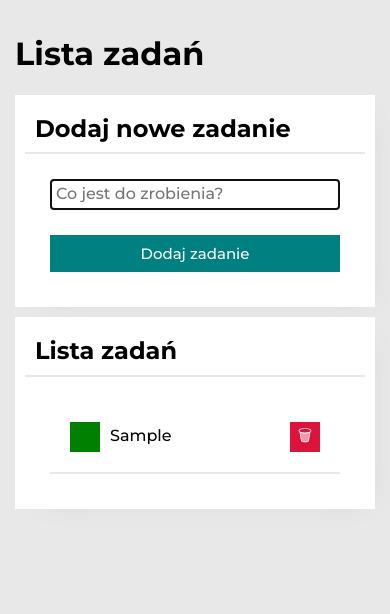
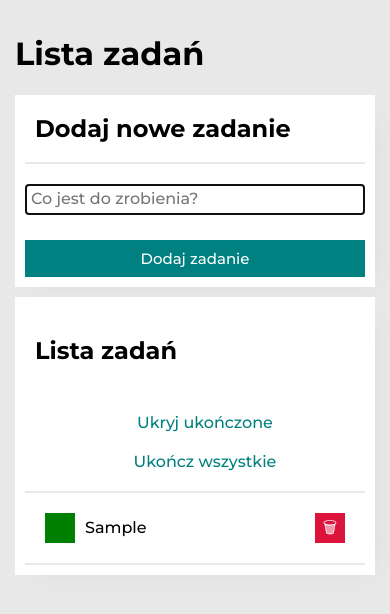
Before and after one commit to Anna-Malik/tasks-list, a plain HTML site: page index.html in a window 390 px wide. Both pictures are taken after typing "Sample" into the empty fields and a click on the button "Dodaj zadanie". Drawn offline with nearby package versions, Linux system fonts and the light colour scheme.

Commit message:
immutability, new buttons, transform&transition

```diff
--- a/css/section.css
+++ b/css/section.css
@@ -12,9 +12,12 @@
     background-color: teal;
     color: white;
     font-size: 15px;
+
 }
 
 .section__button:hover {
+    transform: scale(1.1);
+    transition: 0.5s;
     background-color: rgb(11, 171, 171);
 }
 
@@ -22,12 +25,68 @@
     background-color: hsl(180, 88%, 45%);
 }
 
+.section__mainHeader {
+    padding: 10px 10px 20px;
+    margin: 0;
+    border-bottom: solid 2px rgb(232, 232, 232);
+
+}
 .section__header {
     padding: 10px;
     margin: 0;
     border-bottom: solid 2px rgb(232, 232, 232);
+    display: grid;
+    grid-template-columns: auto auto;
+    justify-content: space-between;
+    grid-gap: 20px;
+
+}
+
+@media (max-width: 767px) {
+    .section__header {
+        grid-template-columns: 1fr;
+    }}
+
+
+.section__title {
+    width: auto;
 }
 
 .section__style {
-    padding: 25px;
+    padding-top: 20px;
 }
+
+.buttons {
+    display: flex;
+    flex-wrap: wrap;
+}
+
+
+.section__buttons {
+    border: none;
+    background-color: transparent;
+    color: teal;
+    justify-items: flex-end;
+    transition: 0.5s;
+    margin: 0 0 0 20px;
+
+}
+
+@media (max-width: 767px) {
+    .section__buttons {
+        flex-basis: 100%;
+        padding: 10px;
+    }}
+
+.section__buttons:hover {
+    color: rgb(11, 171, 171);
+    transition: 0.5s;
+}
+
+.section__buttons:active {
+    color: hsl(180, 88%, 45%);
+}
+
+.section__buttons:disabled {
+    color: #ccc;
+}
--- a/css/tasks.css
+++ b/css/tasks.css
@@ -11,6 +11,10 @@
     grid-gap: 10px;
     grid-template-columns: auto 1fr auto;
     align-items: center;
+}
+
+.tasks__item--hidden {
+    display: none;
 }
 
 .tasks__button {
@@ -35,6 +39,7 @@
 
 .tasks__button--toggleDone:hover {
     background-color: rgb(34, 152, 34);
+    transition: 0.5s;
 }
 
 .tasks__button--remove {
@@ -43,4 +48,5 @@
 
 .tasks__button--remove:hover {
     background-color: rgb(220, 86, 113);
+    transition: 0.5s;
 }
--- a/index.html
+++ b/index.html
@@ -20,7 +20,7 @@
         <section class="section">
             <h1>Lista zadań</h1>
         <div class="section__container">
-            <h2 class="section__header">Dodaj nowe zadanie</h2>
+            <h2 class="section__mainHeader">Dodaj nowe zadanie</h2>
         <div class="section__style">
         <form class="js-form form">
         <input class="js-newTask form__input" placeholder="Co jest do zrobienia?">
@@ -29,9 +29,10 @@
         </div>
         </div>
         <div class="section__container">
-            <h2 class="section__header">Lista zadań</h2>
-        <div class="section__style">
-            <ul class="tasks js-tasks"></ul></div></div>
+            <header class="section__header">
+                <h2 class="section__title">Lista zadań</h2>
+            <div class = "buttons js-buttons js-toggleHideDoneTasks js-markAllDone"></div></header>
+            <ul class="tasks js-tasks"></ul></div>
         </section>
     </main>
 </body>
--- a/js/script.js
+++ b/js/script.js
@@ -1,7 +1,23 @@
 {
-    const tasks = [];
+    let tasks = [];
 
-    const bindEvents = () => {
+    let doneTasksHidden = false;
+
+    const markAllTasksDone =() => {
+        tasks = tasks.map((task) => ({
+            ...task,
+            done: true,
+        }));
+
+        render();
+    }
+
+    const toggleHideDoneTasks = () => {
+        doneTasksHidden = !doneTasksHidden;
+        render();
+    }
+
+    const bindRemoveEvents = () => {
 
         const removeButtons = document.querySelectorAll(".js-remove");
 
@@ -11,6 +27,9 @@
 
             });
         });
+    };
+
+    const bindToggleDoneEvents = () => {
 
         const toggleDoneButtons = document.querySelectorAll(".js-toggleDone");
 
@@ -19,49 +38,100 @@
                 toggleTaskDone(taskIndex);
             });
         });
+    };
+
+    const renderButtons = () => {
+        const buttonsElement = document.querySelector(".js-buttons");
+
+        if (!tasks.length) {
+            buttonsElement.innerHTML = "";
+            return;
+        }
+
+        buttonsElement.innerHTML =
+        `<button class = "section__buttons js-toggleHideDoneTasks">
+            ${doneTasksHidden ? "Pokaż" : "Ukryj"} ukończone
+        </button>
+
+        <button class="section__buttons js-markAllDone"
+        ${tasks.every(({ done }) => done) ? "disabled" : ""}>
+        Ukończ wszystkie
+        </button>`
+    };
+
+    const bindButtonsEvents = () => {
+
+     const markAllDoneButton = document.querySelector(".js-markAllDone");
+
+     if (markAllDoneButton) {
+        markAllDoneButton.addEventListener("click", markAllTasksDone);
+    }
+    const toggleHideDoneTasksButton = document.querySelector(".js-toggleHideDoneTasks");
+
+    if (toggleHideDoneTasksButton) {
+        toggleHideDoneTasksButton.addEventListener("click", toggleHideDoneTasks);
+    }
     }
 
-    const render = () => {
+    const renderTasks = () => {
 
-        let htmlString = "";
+        const taskToHTML = task =>
 
-        for (const task of tasks) {
-
-            htmlString += `
-        <li class="tasks__item js-task">
+        `<li class="tasks__item${task.done && doneTasksHidden ? " tasks__item--hidden" : ""} js-task">
         <button class="tasks__button tasks__button--toggleDone js-toggleDone">${task.done ? "✓" : ""}</button>
 
-        <span class="tasks__content ${task.done ? "tasks__content--done" : ""}">${task.content}
+        <span class="tasks__content ${task.done ? " tasks__content--done" : ""}">${task.content}
         </span>
 
         <button class="tasks__button tasks__button--remove js-remove">
          🗑 </button>
         </li>
         `;
+
+        const tasksElement = document.querySelector(".js-tasks");
+        tasksElement.innerHTML = tasks.map(taskToHTML).join("");
+
         }
 
-        document.querySelector(".js-tasks").innerHTML = htmlString;
-
-        bindEvents();
-    }
 
     const addNewTask = (newTaskContent) => {
 
-        tasks.push({
-            content: newTaskContent,
-        });
+        tasks = [...tasks, { content: newTaskContent} ];
 
         render();
-    }
+    };
+
     const removeTask = (taskIndex) => {
 
-        tasks.splice(taskIndex, 1);
+        tasks = [
+            ...tasks.slice(0, taskIndex),
+            ...tasks.slice(taskIndex +1),
+        ];
+
         render();
     }
     const toggleTaskDone = (taskIndex) => {
 
-        tasks[taskIndex].done = !tasks[taskIndex].done;
+        tasks = [
+            ...tasks.slice(0, taskIndex),
+            {
+                ...tasks[taskIndex],
+                done: !tasks[taskIndex].done
+            },
+            ...tasks.slice(taskIndex + 1)
+        ];
+
         render();
+
+    }
+
+    const render = () => {
+        renderTasks();
+        bindRemoveEvents();
+        bindToggleDoneEvents ();
+
+        renderButtons();
+        bindButtonsEvents();
 
     }
 
```
